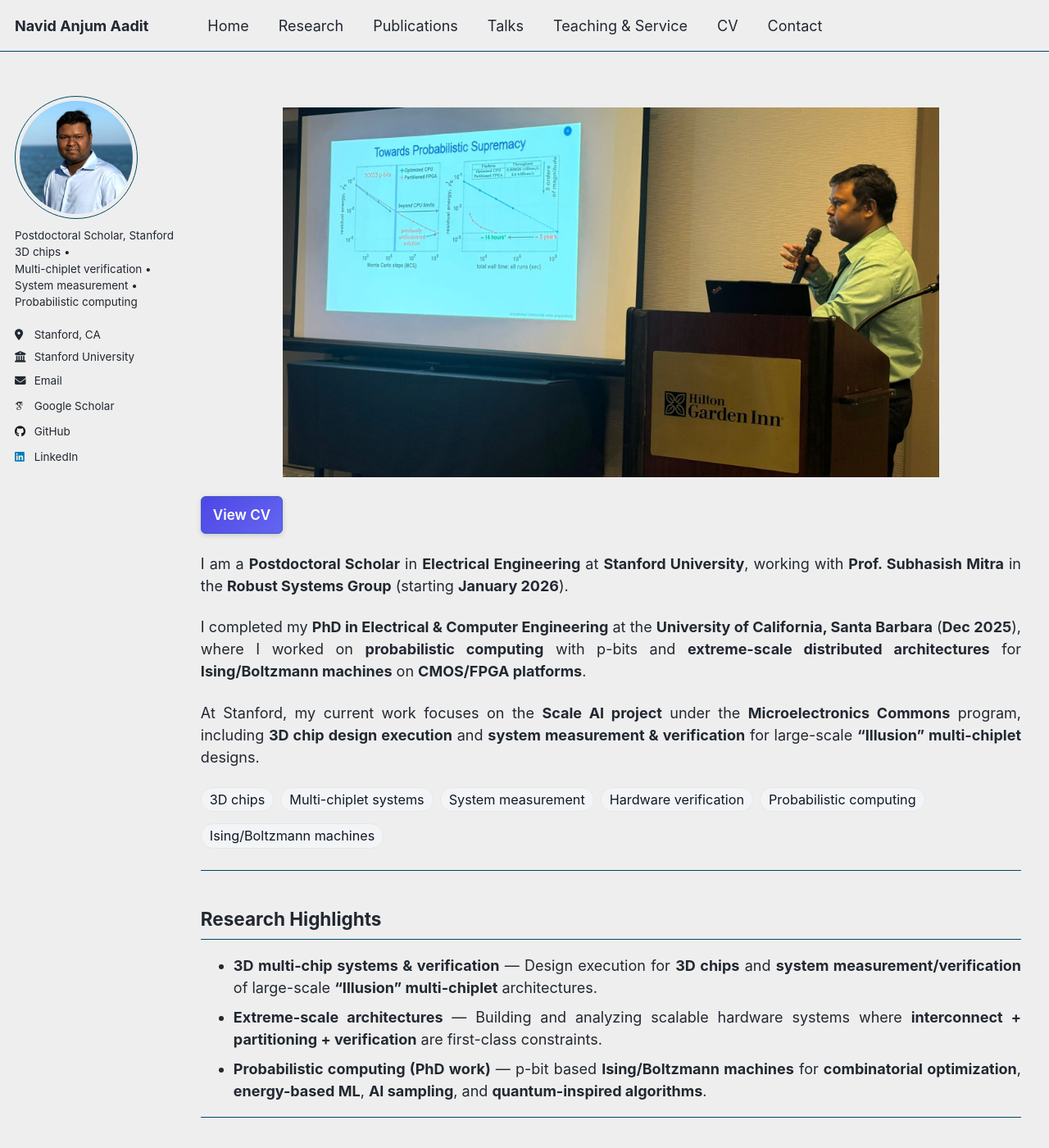
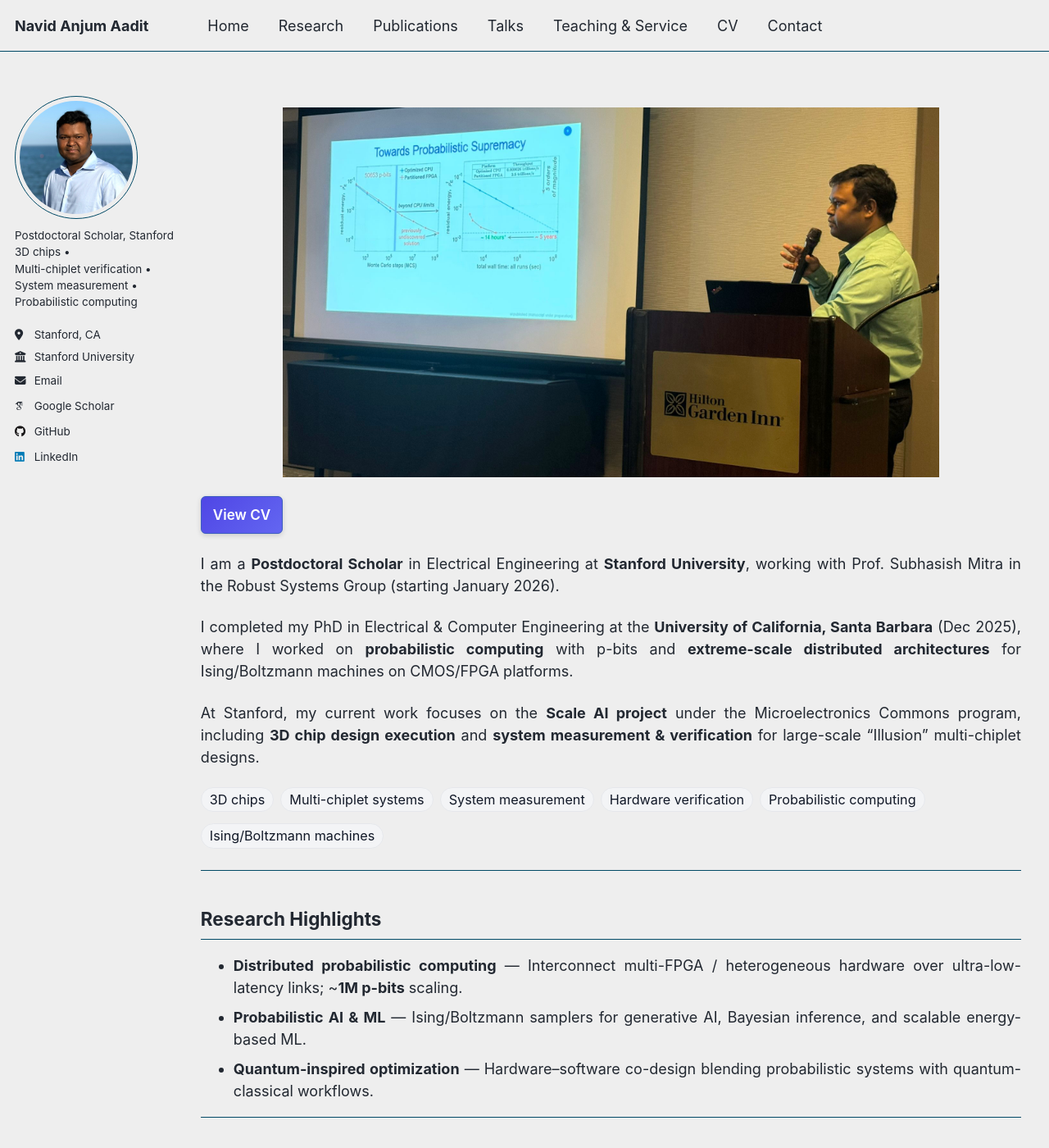
Before and after one commit to navidaadit/navidaadit.github.io, a Jekyll site: the page built from _pages/about.md, in a window 1280 px wide and 1400 px high. Shown: the whole window at 82% size. Built offline with Jekyll 4.4.1, drawn with Linux system fonts in a browser that asks for light colours; some web fonts are replaced.

Commit message:
Clean up formatting in about.md
Removed formatting tags from the about page for clarity.

```diff
--- a/_pages/about.md
+++ b/_pages/about.md
@@ -34,11 +34,11 @@ author_profile: true
   </a>
 </p>
 
-I am a **Postdoctoral Scholar** in **Electrical Engineering** at **Stanford University**, working with **Prof. Subhasish Mitra** in the **Robust Systems Group** (starting **January 2026**).
+I am a **Postdoctoral Scholar** in Electrical Engineering at **Stanford University**, working with Prof. Subhasish Mitra in the Robust Systems Group (starting January 2026).
 
-I completed my **PhD in Electrical & Computer Engineering** at the **University of California, Santa Barbara** (**Dec 2025**), where I worked on **probabilistic computing** with p-bits and **extreme-scale distributed architectures** for **Ising/Boltzmann machines** on **CMOS/FPGA platforms**.
+I completed my PhD in Electrical & Computer Engineering at the **University of California, Santa Barbara** (Dec 2025), where I worked on **probabilistic computing** with p-bits and **extreme-scale distributed architectures** for Ising/Boltzmann machines on CMOS/FPGA platforms.
 
-At Stanford, my current work focuses on the **Scale AI project** under the **Microelectronics Commons** program, including **3D chip design execution** and **system measurement & verification** for large-scale **“Illusion” multi-chiplet** designs.
+At Stanford, my current work focuses on the **Scale AI project** under the Microelectronics Commons program, including **3D chip design execution** and **system measurement & verification** for large-scale “Illusion” multi-chiplet designs.
 
 <ul class="keyword-pills">
   <li>3D chips</li>
@@ -52,9 +52,9 @@ At Stanford, my current work focuses on the **Scale AI project** under the **Mic
 ---
 
 ## Research Highlights
-- **3D multi-chip systems & verification** — Design execution for **3D chips** and **system measurement/verification** of large-scale **“Illusion” multi-chiplet** architectures.
-- **Extreme-scale architectures** — Building and analyzing scalable hardware systems where **interconnect + partitioning + verification** are first-class constraints.
-- **Probabilistic computing (PhD work)** — p-bit based **Ising/Boltzmann machines** for **combinatorial optimization**, **energy-based ML**, **AI sampling**, and **quantum-inspired algorithms**.
+- **Distributed probabilistic computing** — Interconnect multi-FPGA / heterogeneous hardware over ultra-low-latency links; ~**1M p-bits** scaling.
+- **Probabilistic AI & ML** — Ising/Boltzmann samplers for generative AI, Bayesian inference, and scalable energy-based ML.
+- **Quantum-inspired optimization** — Hardware–software co-design blending probabilistic systems with quantum-classical workflows.
 
 ---
 
```
